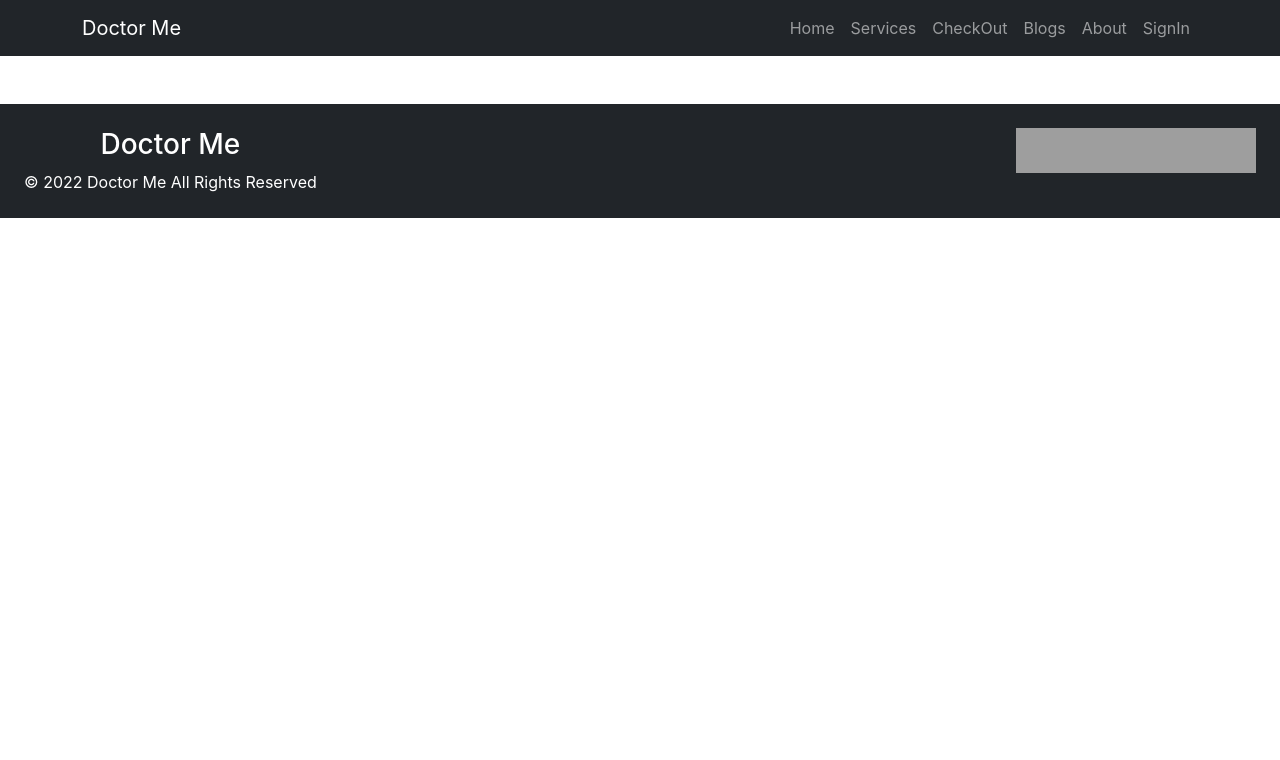
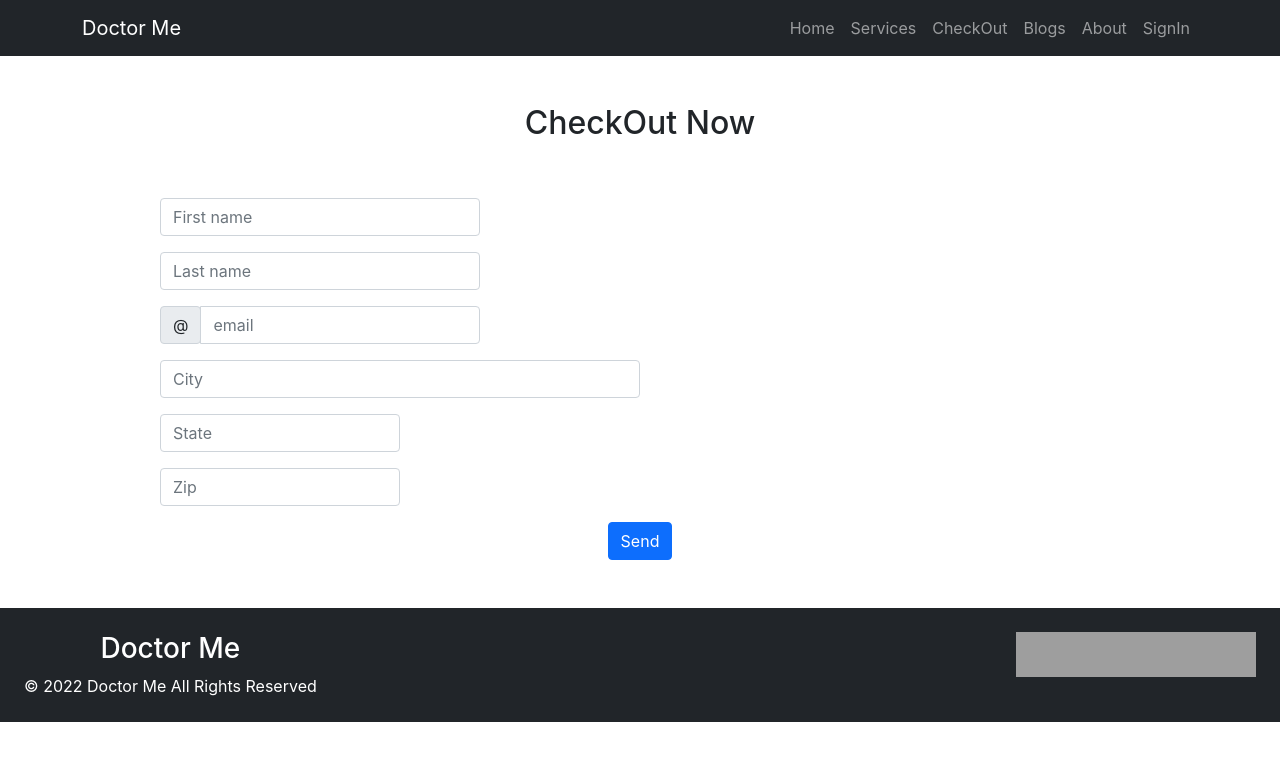
Before and after one commit to abdulahad-gh/doctor-me-client-side, a React (Create React App) app: page /check-out in a window 1280 px wide. Shown: the top 760 px of the page. Built offline with nearby package versions, Linux system fonts and the light colour scheme; grey boxes are pictures that could not be loaded.

Commit message:
added checkout page

```diff
--- a/src/App.js
+++ b/src/App.js
@@ -1,5 +1,6 @@
 import { Route, Routes } from 'react-router-dom';
 import './App.css';
+import CheckOut from './pages/CheckOut/CheckOut';
 import Home from './pages/Home/Home';
 import Footer from './pages/shared/Footer/Footer';
 import Navbar from './pages/shared/Navbar/Navbar';
@@ -11,6 +12,7 @@ function App() {
       <Navbar />
       <Routes>
         <Route path='/' element={<Home />} />
+        <Route path='/check-out' element={<CheckOut />} />
       </Routes>
       <Footer />
     </>
--- a/src/pages/CheckOut/CheckOut.js
+++ b/src/pages/CheckOut/CheckOut.js
@@ -3,7 +3,46 @@ import React from 'react';
 const CheckOut = () => {
     return (
         <div>
+            <h2 className='text-center py-md-5'>CheckOut Now</h2>
+            <div className="text-center mx-auto w-75">
+                <form>
+                    <div className="form-row ">
+                        <div className="col-md-4 mb-3">
 
+                            <input type="text" className="form-control" id="validationDefault01" placeholder="First name" required />
+                        </div>
+                        <div className="col-md-4 mb-3">
+
+                            <input type="text" className="form-control" id="validationDefault02" placeholder="Last name" required />
+                        </div>
+                        <div className="col-md-4 mb-3">
+
+                            <div className="input-group">
+                                <div className="input-group-prepend">
+                                    <span className="input-group-text" id="inputGroupPrepend2">@</span>
+                                </div>
+                                <input type="email" className="form-control" id="validationDefaultUsername" placeholder="email" aria-describedby="inputGroupPrepend2" required />
+                            </div>
+                        </div>
+                    </div>
+                    <div className="form-row">
+                        <div className="col-md-6 mb-3">
+
+                            <input type="text" className="form-control" id="validationDefault03" placeholder="City" required />
+                        </div>
+                        <div className="col-md-3 mb-3">
+
+                            <input type="text" className="form-control" id="validationDefault04" placeholder="State" required />
+                        </div>
+                        <div className="col-md-3 mb-3">
+
+                            <input type="text" className="form-control" id="validationDefault05" placeholder="Zip" required />
+                        </div>
+                    </div>
+
+                    <button className="btn btn-primary" type="submit">Send</button>
+                </form>
+            </div>
         </div>
     );
 };
--- a/src/pages/Home/Home.js
+++ b/src/pages/Home/Home.js
@@ -12,7 +12,7 @@ const Home = () => {
     console.log(services)
     return (
         <>
-            <div className='banner'>
+            <div id='home' className='banner'>
                 <div class="banner-desc">
                     <h1>I'm Dr.Karim Ullah</h1>
                     <p>heyi!! this is Karim. MBBS, FCPS (Surgery), Fellowship (Hepatobiliary Pancreatic Surgery and Liver Transplant)</p>
--- a/src/pages/shared/Navbar/Navbar.js
+++ b/src/pages/shared/Navbar/Navbar.js
@@ -12,7 +12,7 @@ const Navbar = () => {
                     <Link class="navbar-brand" to="/">Doctor Me</Link>
                     <ul class="navbar-nav ms-auto mb-2 mb-lg-0">
                         <li class="nav-item">
-                            <Link class="nav-link" aria-current="page" to="/">Home</Link>
+                            <a class="nav-link" aria-current="page" href="#home">Home</a>
                         </li>
                         <li class="nav-item">
                             <a class="nav-link" href="#services">Services</a>
```
